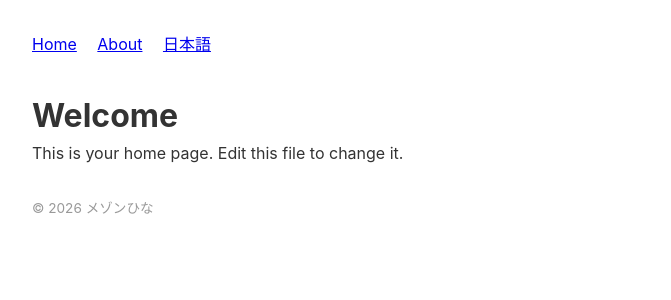
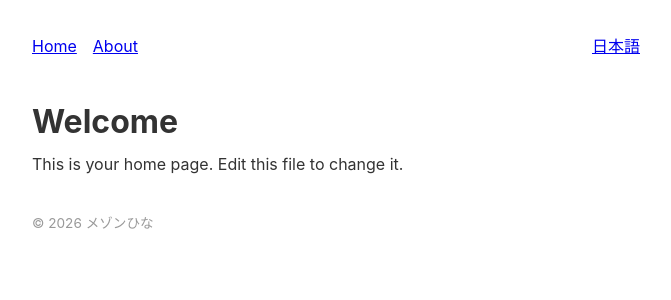
Before and after one commit to tagawa/maison-hina, a Jekyll site: the page built from index.md, in a window 1280 px wide. Shown: the top 300 px of the page, without its empty margins (304-975 px from the left). Built offline with Jekyll 4.4.1, drawn with Linux system fonts in a browser that asks for light colours.

Commit message:
Modify body font and navigation styles
Updated font family and line height for body. Adjusted navigation styles.

```diff
--- a/assets/css/style.css
+++ b/assets/css/style.css
@@ -5,8 +5,8 @@
 }
 
 body {
-  font-family: -apple-system, BlinkMacSystemFont, "Segoe UI", Helvetica, Arial, sans-serif;
-  line-height: 1.6;
+  font-family: -apple-system, BlinkMacSystemFont, "Segoe UI", "Hiragino Kaku Gothic ProN", "Noto Sans JP", Helvetica, Arial, sans-serif;
+  line-height: 1.8;
   max-width: 40rem;
   margin: 0 auto;
   padding: 2rem 1rem;
@@ -14,11 +14,13 @@ body {
 }
 
 nav {
+  display: flex;
+  gap: 1rem;
   margin-bottom: 2rem;
 }
 
-nav a {
-  margin-right: 1rem;
+nav .lang-switch {
+  margin-left: auto;
 }
 
 main {
```
